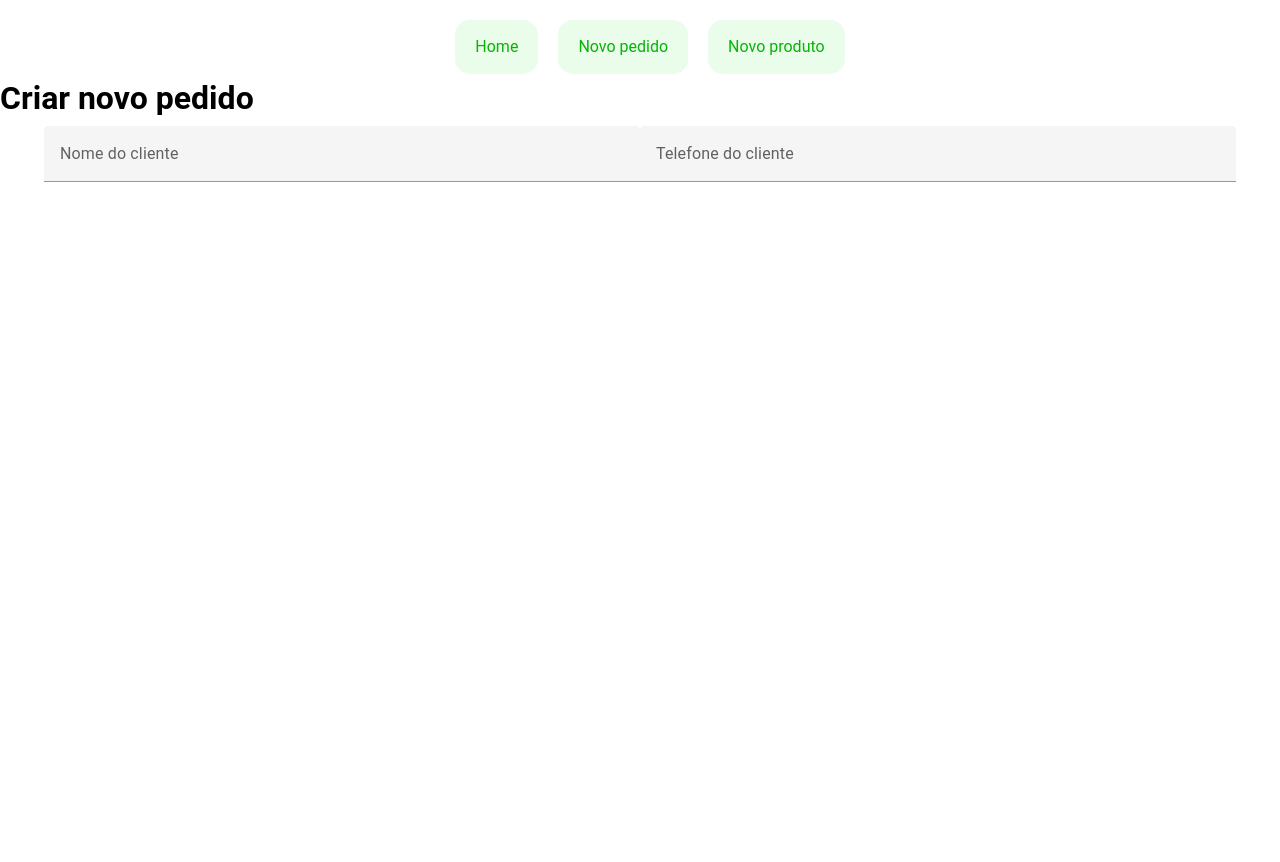
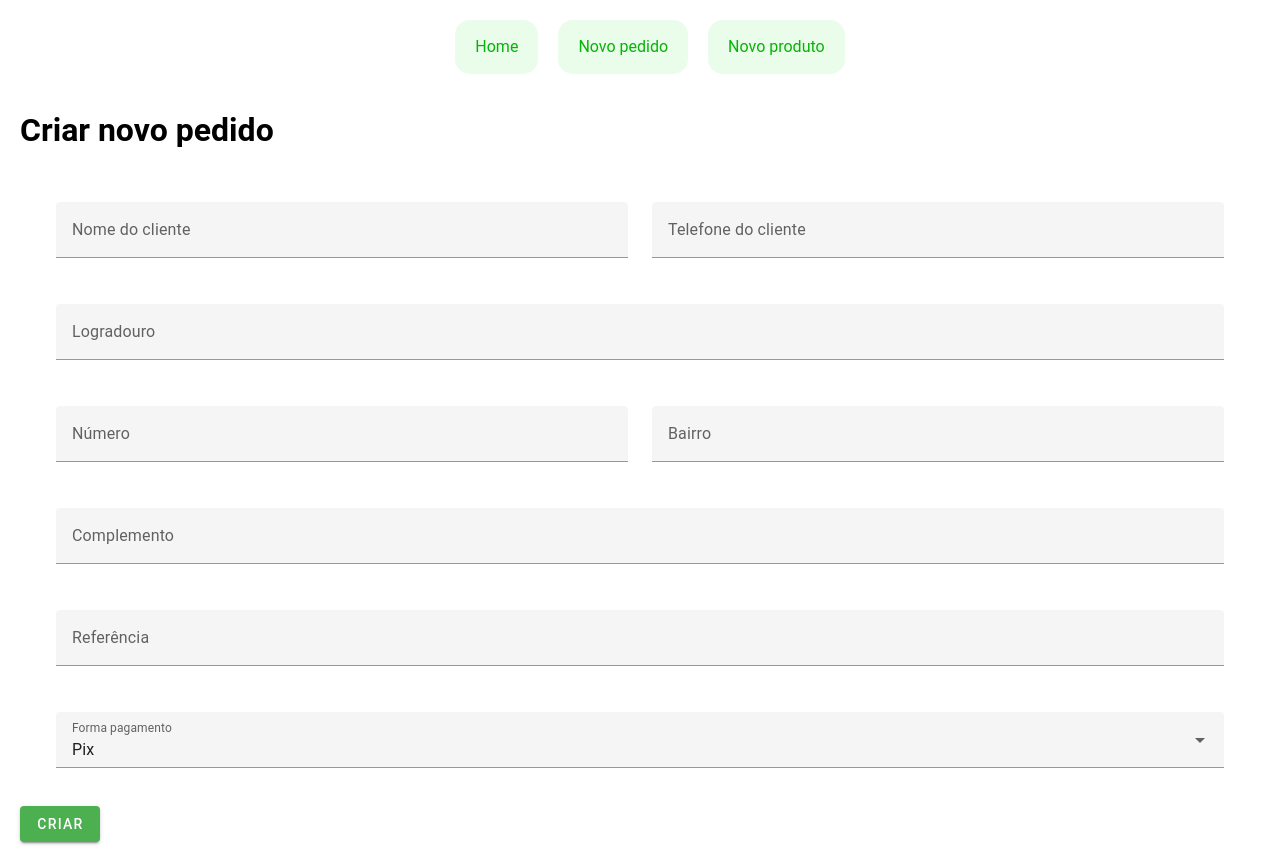
Before and after one commit to Bruno-Costa-fig/app-delivery, a Vue app: page /novo-pedido in a window 1280 px wide. Before the commit the page ends 800 px from the top, so only its background shows below. Built offline with nearby package versions, Linux system fonts and the light colour scheme.

Commit message:
base projeto

```diff
--- a/data/db.json
+++ /dev/null
@@ -1,8 +0,0 @@
-{
-  "produtos": [
-    {
-      "nome": "Coca cola 500 ml",
-      "valor" : 3.50
-    }
-  ]
-}
--- /dev/null
+++ b/src/components/Snackbar.vue
@@ -0,0 +1,24 @@
+<template>
+  <div>
+    <v-snackbar v-model="snackbar.ativo" :timeout="3000" top>
+      {{snackbar.mensagem}}
+      <v-btn color="white" text @click="snackbar.ativo = false">Fechar</v-btn>
+    </v-snackbar>
+  </div>
+</template>
+<script>
+export default {
+  props: {
+    snackbar: {
+      type: Object,
+      default: () => ({
+        ativo: false,
+        mensagem: "Cadastrado com sucesso!"
+      })
+    }
+  }
+}
+</script>
+<style>
+
+</style>
--- a/src/views/NovoPedido.vue
+++ b/src/views/NovoPedido.vue
@@ -1,26 +1,76 @@
 <template>
   <div>
     <NavbarVue />
-    <h1>Criar novo pedido</h1>
-    <v-form>
+    <h1 class="ms-5">Criar novo pedido</h1>
+    <v-form @submit.prevent="dialog = true">
       <v-container>
         <v-row>
-          <v-text-field v-model="pedido.cliente.nome" label="Nome do cliente" />
-          <v-text-field v-model="pedido.cliente.telefone" label="Telefone do cliente" />
+          <v-col cols="12" md="6">
+            <v-text-field v-model="pedido.cliente.nome" label="Nome do cliente" required />
+          </v-col>
+          <v-col cols="12" md="6">
+            <v-text-field v-model="pedido.cliente.telefone" type="number" label="Telefone do cliente" required />
+          </v-col>
+          <v-col cols="12">
+            <v-text-field v-model="pedido.cliente.endereco.logradouro" label="Logradouro" required />
+          </v-col>
+          <v-col cols="12" md="6">
+            <v-text-field v-model="pedido.cliente.endereco.numero" type="number" label="Número" @input="onlyNumbers" required />
+          </v-col>
+          <v-col cols="12" md="6">
+            <v-text-field v-model="pedido.cliente.endereco.bairro" label="Bairro" required />
+          </v-col>
+          <v-col cols="12">
+            <v-text-field v-model="pedido.cliente.endereco.complemento" label="Complemento" />
+          </v-col>
+          <v-col cols="12">
+            <v-text-field v-model="pedido.cliente.endereco.referencia" label="Referência" />
+          </v-col>
+          <v-col cols="12">
+            <v-select :items="formaPagamentoList" item-title="titulo" item-value="value" v-model="pedido.formaPagamento" label="Forma pagamento" />
+          </v-col>
         </v-row>
       </v-container>
     </v-form>
+    <v-dialog v-model="dialog" max-width="500">
+      <v-card>
+        <v-card-title>Confirmação</v-card-title>
+        <v-card-text>Tem certeza que deseja criar o pedido?</v-card-text>
+        <v-card-actions>
+          <v-btn color="green" @click="criarPedido">Sim</v-btn>
+          <v-btn color="red" text @click="dialog = false">Não</v-btn>
+        </v-card-actions>
+      </v-card>
+    </v-dialog>
+    <v-btn color="green" class="mb-5 ms-5" @click="dialog = true">Criar</v-btn>
+    <snackbar :snackbar="snackbar" />
   </div>
 </template>
+
 <script>
 import NavbarVue from '../components/Navbar.vue'
-
+import Snackbar from '../components/Snackbar.vue'
 export default {
   components: {
-    NavbarVue
+    NavbarVue,
+    Snackbar
   },
   data(){
     return {
+      formaPagamentoList: [
+        {
+          titulo: "Cartão",
+          value: "cartao"
+        },
+        {
+          titulo: "Pix",
+          value: "pix"
+        },
+        {
+          titulo: "Dinheiro",
+          value: "dinheiro"
+        }
+      ],
       pedido: {
         cliente: {
           nome: "",
@@ -35,12 +85,49 @@ export default {
         },
         listaProdutos: [],
         valorTotal: 0,
-        formaPagamento: ""
+        formaPagamento: "pix"
+      },
+      dialog: false,
+      snackbar: {
+        ativo: false,
+        mensagem: "Pedido cadastrado com sucesso!"
+      }
+    }
+  },
+  methods: {
+    onlyNumbers(event) {
+      // permite apenas números no campo de número do endereço
+      const { value } = event.target;
+      event.target.value = value.replace(/\D/g, '');
+    },
+    criarPedido(){
+      if(!this.pedido.cliente.nome ||
+      !this.pedido.cliente.endereco.logradouro ||
+      !this.pedido.cliente.endereco.numero ||
+      !this.pedido.cliente.endereco.referencia ||
+      !this.pedido.cliente.endereco.bairro ||
+      !this.pedido.formaPagamento ||
+      !this.pedido.cliente.telefone){
+        this.snackbar.ativo = true
+        this.dialog = false
+        this.snackbar.mensagem = 'Por favor, preencha todos os campos!'
+      }else{
+        // lógica para cadastrar o produto
+        this.dialog = false
+        this.snackbar.ativo = true
+        this.snackbar.mensagem = 'Pedido cadastrado com sucesso!'
       }
     }
   }
 }
 </script>
+
 <style>
+h1 {
+  font-size: 2rem;
+  font-weight: bold;
+  margin-top: 2rem;
+  margin-bottom: 2rem;
+}
 
 </style>
--- a/src/views/NovoProduto.vue
+++ b/src/views/NovoProduto.vue
@@ -1,34 +1,51 @@
 <template>
   <div>
     <NavbarVue />
-    <h1>Criar novo produto</h1>
+    <h1 class="ms-5">Criar novo produto</h1>
     <v-container>
       <v-row>
-        <v-text-field v-model="produto.nome" label="Nome do produto" />
-        <v-text-field v-model="produto.valor" type="number" label="Valor do produto" />
+        <v-col cols="12" md="6">
+          <v-text-field v-model="produto.nome" label="Nome do produto" required />
+        </v-col>
+        <v-col cols="12" md="6">
+          <v-text-field v-model="produto.valor" type="number" label="Valor do produto" required />
+        </v-col>
       </v-row>
     </v-container>
-    <v-btn color="green" @click="cadastrarProduto">Cadastrar</v-btn>
+    <v-btn class="mb-5 ms-5" color="green" @click="cadastrarProduto">Cadastrar</v-btn>
+    <snackbar :snackbar="snackbar" />
   </div>
 </template>
 <script>
 import NavbarVue from '../components/Navbar.vue'
-
+import Snackbar from '../components/Snackbar.vue'
 export default {
   components: {
-    NavbarVue
+    NavbarVue,
+    Snackbar
   },
   data(){
     return {
       produto: {
         nome: "",
         valor: 0
+      },
+      snackbar: {
+        ativo: false,
+        mensagem: "Pedido cadastrado com sucesso!"
       }
     }
   },
   methods: {
     cadastrarProduto(){
-      alert(this.produto.nome)
+      if(!this.produto.nome || !this.produto.valor){
+        this.snackbar.ativo = true
+        this.snackbar.mensagem = 'Por favor, preencha todos os campos!'
+      }else{
+        // lógica para cadastrar o produto
+        this.snackbar.ativo = true
+        this.snackbar.mensagem = 'Produto cadastrado com sucesso!'
+      }
     }
   }
 }
```
